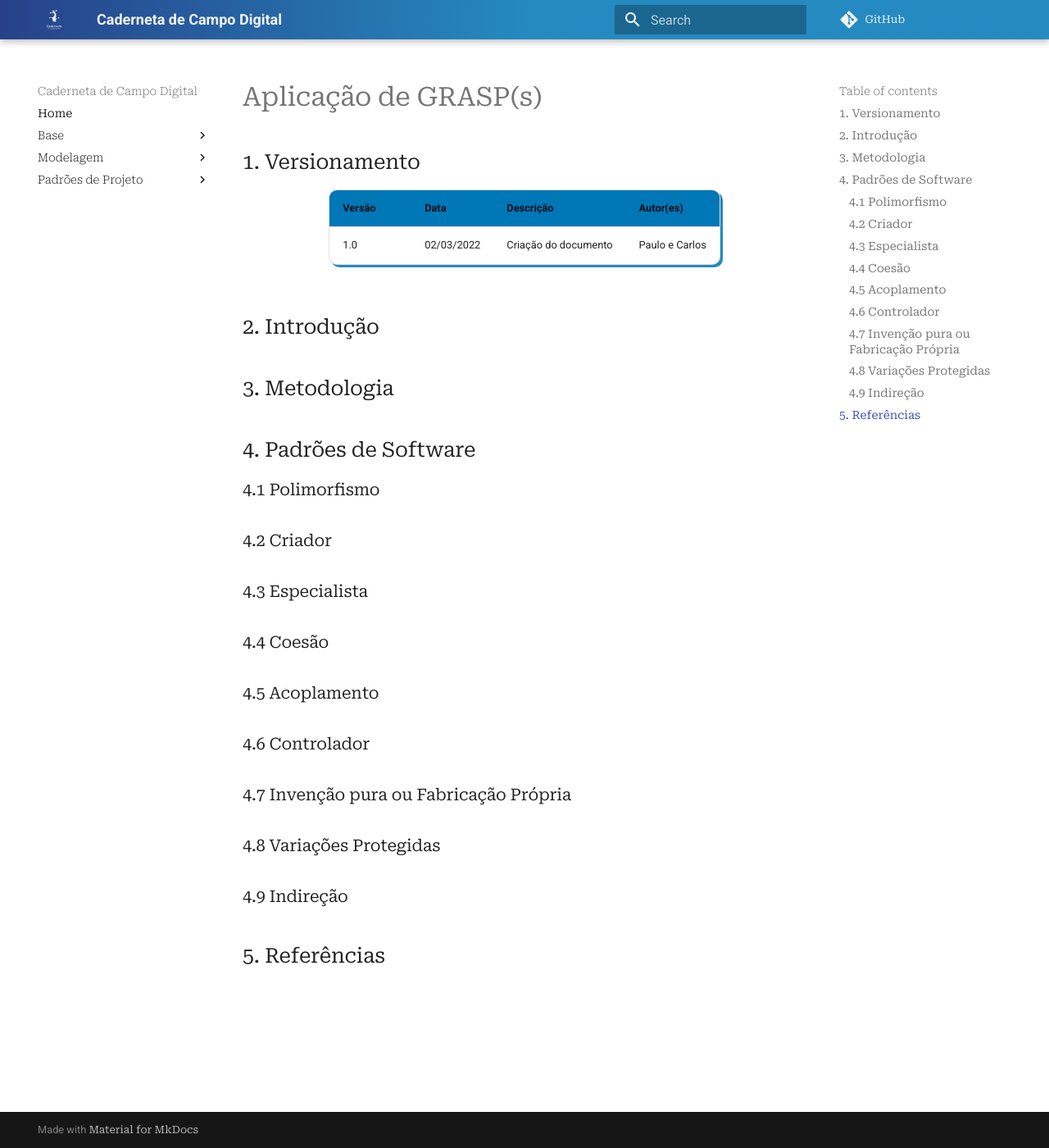
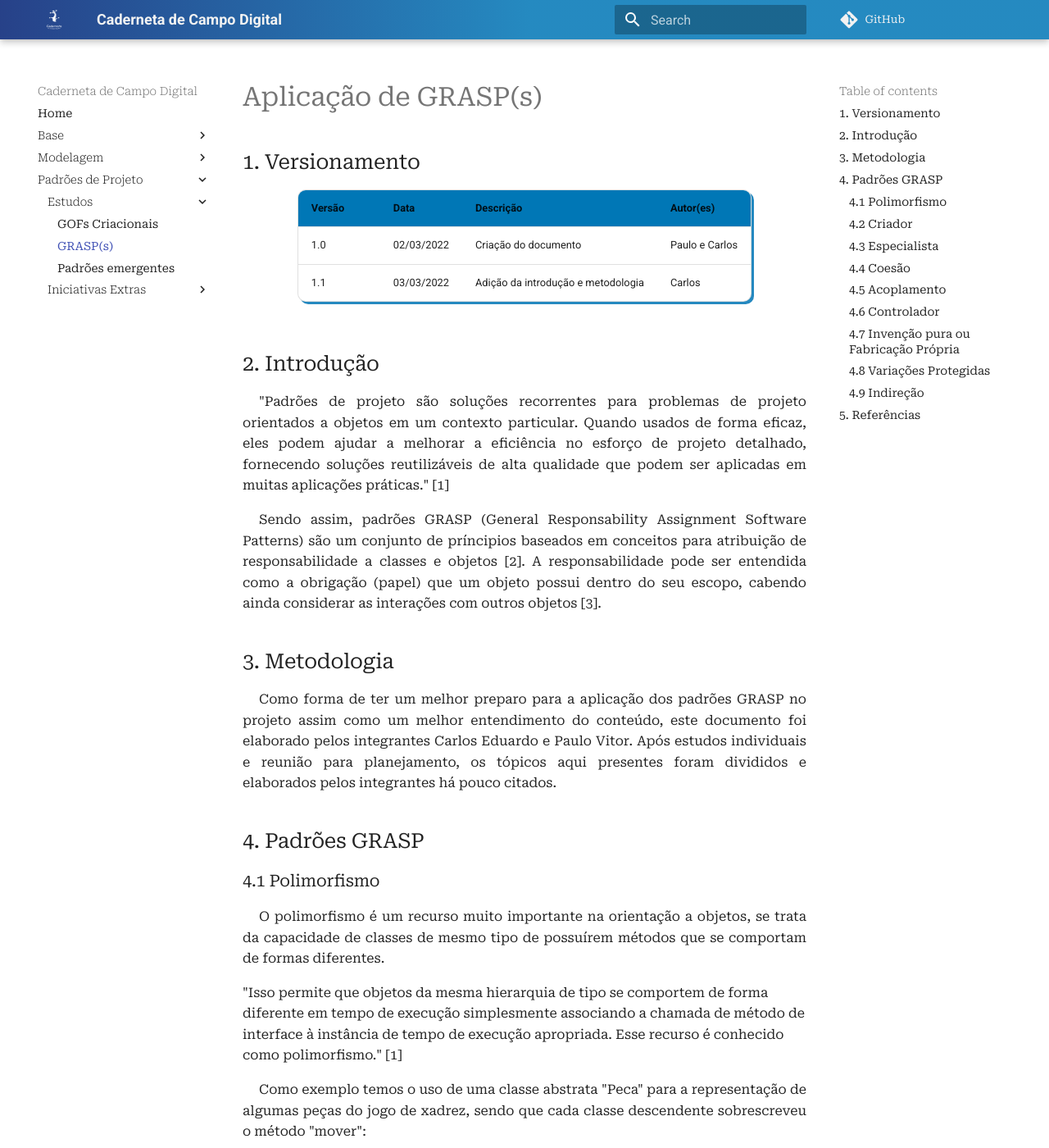
Before and after one commit to UnBArqDsw2021-2/2021.2_G4_CadernetaDeCampoDigital_docs, an MkDocs documentation site: the page built from docs/padroes_projetos/estudos/grasp.md, in a window 1280 px wide and 1400 px high. Shown: the whole window at 82% size. Built offline with MkDocs 1.6.1 and Material for MkDocs 9.7.7, drawn with Linux system fonts in a browser that asks for light colours; comment, search, counter and statistics services are not loaded; some of the changed text lies outside the part shown.

Commit message:
(#93) Adição da introducao e metologia estudo/GRASP

```diff
--- a/docs/padroes_projetos/estudos/grasp.md
+++ b/docs/padroes_projetos/estudos/grasp.md
@@ -4,16 +4,47 @@
 | Versão | Data       | Descrição                         | Autor(es)             |
 | ------ | ---------- | --------------------------------- | --------------------- |
 | 1.0    | 02/03/2022 | Criação do documento              | Paulo e Carlos        |
+| 1.1    | 03/03/2022 | Adição da introdução e metodologia| Carlos                |
 
 ## 2. Introdução
 
+<p align="justify" style="text-indent: 20px">"Padrões de projeto são soluções recorrentes para problemas de projeto orientados a objetos em um contexto particular.
+Quando usados de forma eficaz, eles podem ajudar a melhorar a eficiência no esforço de projeto detalhado, fornecendo soluções reutilizáveis de alta qualidade que podem ser aplicadas em muitas aplicações práticas." [1]</p>
+<p align="justify" style="text-indent: 20px">Sendo assim, padrões GRASP (General Responsability Assignment Software Patterns) são um conjunto de príncipios baseados em conceitos para atribuição de responsabilidade a classes e objetos [2]. A responsabilidade pode ser entendida como a obrigação (papel) que um objeto possui dentro do seu escopo, cabendo ainda considerar as interações com outros objetos [3].</p>
+
 ## 3. Metodologia
 
-## 4. Padrões de Software
+<p align="justify" style="text-indent: 20px">Como forma de ter um melhor preparo para a aplicação dos padrões GRASP no projeto assim como um melhor entendimento do conteúdo, este documento foi elaborado pelos integrantes Carlos Eduardo e Paulo Vitor. Após estudos individuais e reunião para planejamento, os tópicos aqui presentes foram divididos e elaborados pelos integrantes há pouco citados. </p>
+
+## 4. Padrões GRASP
 
 ### 4.1 Polimorfismo
 
+<p align="justify" style="text-indent: 20px">O polimorfismo é um recurso muito importante na orientação a objetos, se trata da capacidade de classes de mesmo tipo de possuírem métodos que se comportam de formas diferentes. </p>
+
+<p>"Isso permite que objetos da mesma hierarquia de tipo se comportem de forma diferente em tempo de execução simplesmente associando a chamada de método de interface à instância de tempo de execução apropriada. Esse recurso é conhecido como polimorfismo." [1]</p>
+
+<p align="justify" style="text-indent: 20px">Como exemplo temos o uso de uma classe abstrata "Peca" para a representação de algumas peças do jogo de xadrez, sendo que cada classe descendente sobrescreveu o método "mover":</p>
+
+<center>
+<img src="../../../assets/padroes_projetos/exemploPolimorfismo.png" class="zoom">
+<h6>Figura 1: Exemplo Polimorfismo.</h6>
+<h6>Fonte: Programação
+Orientada a Objetos. Diego Oliveira. [4]</h6>
+</center>
+
 ### 4.2 Criador
+
+<p align="justify" style="text-indent: 20px">"Padrões de design criacional são padrões para abstrair e controlar a maneira como os objetos são criados em aplicativos de software. Eles desempenham um papel fundamental no projeto de sistemas, tornando-os independentes de como os objetos no sistema são criados, compostos e representados." [1]</p>
+<p align="justify" style="text-indent: 20px">A responsabilidade de Criador é usada para definir qual classe é responsável pela criação de determinado objeto. Para isso, definindo A e B como classes distintas e B como possível responsável por criar instâncias de A, pode-se realizar os seguintes questionamentos [4]:</p>
+
+- B “contém” A ou é uma composição de A.
+- B registra A.
+- B usa A de maneira muito próxima.
+- B tem dados iniciais de A, os quais serão passados para A quando este
+for criado. B é um “especialista” em relação à criação de A.
+
+<p align="justify" style="text-indent: 20px"></p>
 
 ### 4.3 Especialista
 
@@ -31,3 +62,16 @@
 
 
 ## 5. Referências
+
+> [1] Otero, Carlos. Software Engineering Design : Theory and Practice, Auerbach Publishers, Incorporated, 2012. ProQuest Ebook Central, http://ebookcentral.proquest.com/lib/univbrasilia-ebooks/detail.action?docID=1580108.
+Created from univbrasilia-ebooks on 2022-03-03 22:07:59.
+
+> [2] https://medium.com/@leandrovboas/padr%C3%B5es-grasp-padr%C3%B5es-de-atribuir-responsabilidades-1ae4351eb204
+
+> [3] https://www.devmedia.com.br/desenvolvimento-com-qualidade-com-grasp/28704
+
+> [4] Milene
+
+> [5] https://edisciplinas.usp.br/pluginfile.php/2186358/mod_resource/content/1/Aula09_GRASP.pdf]
+
+> https://levelup.gitconnected.com/what-are-general-responsibility-assignment-software-patterns-6ad9635a44da
--- a/mkdocs.yml
+++ b/mkdocs.yml
@@ -90,6 +90,7 @@ nav:
   - Padrões de Projeto:
     - Estudos:
       - GOFs Criacionais: padroes_projetos/estudos/gofs_criacionais.md
+      - GRASP(s): padroes_projetos/estudos/grasp.md
       - Padrões emergentes: padroes_projetos/estudos/padroes_emergentes.md
     # - Aplicação:
     #   - ...
```
Also changed, not shown: docs/assets/padroes_projetos/exemploPolimorfismo.png (added).
